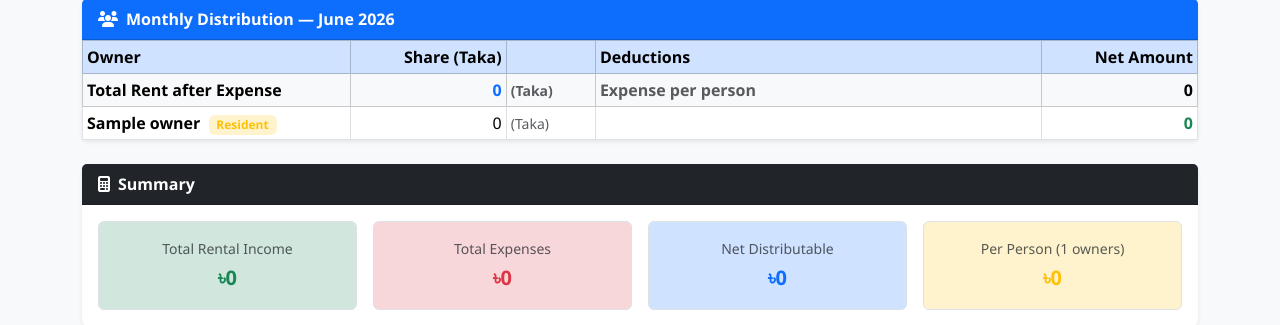
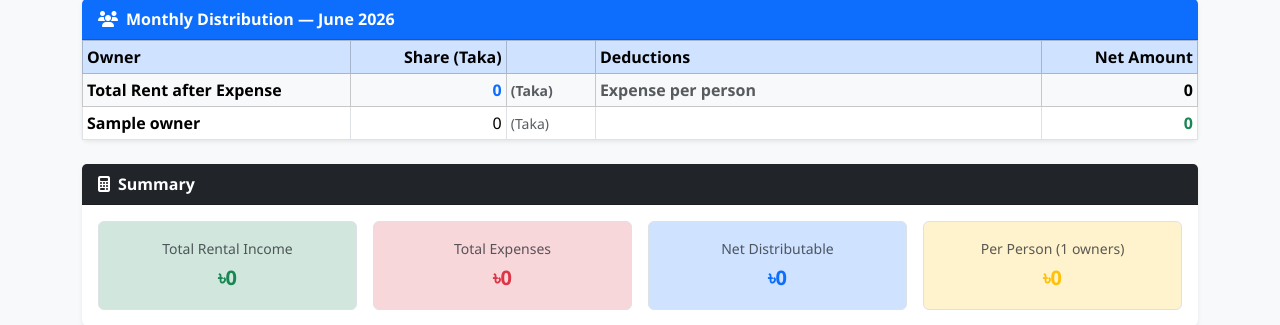
Before and after one commit to nobelna/bari-maintenance, a Django app: page /report/ in a window 1280 px wide. Shown: the part 595-920 px from the top of the page. Run offline with Django 5.2, Linux system fonts and the light colour scheme; tables that the repository leaves empty hold one stand-in row (values such as "Sample post").

Commit message:
Remove Resident badge from distribution and report pages

```diff
--- a/templates/core/distribution.html
+++ b/templates/core/distribution.html
@@ -64,7 +64,6 @@
           <tr>
             <td class="ps-3">
               <span class="fw-semibold">{{ row.owner.name }}</span>
-              {% if row.owner.is_resident %}<span class="badge bg-warning-subtle text-warning ms-1">Resident</span>{% endif %}
               {% if row.saved %}<span class="badge bg-success-subtle text-success ms-1"><i class="fas fa-check"></i> Saved</span>{% endif %}
             </td>
             <td class="text-end">&#2547;{{ row.gross|floatformat:0 }}</td>
--- a/templates/core/report.html
+++ b/templates/core/report.html
@@ -172,7 +172,6 @@
         <tr>
           <td class="fw-semibold">
             {{ row.owner.name }}
-            {% if row.owner.is_resident %}<span class="badge bg-warning-subtle text-warning ms-1 small">Resident</span>{% endif %}
           </td>
           <td class="text-end">{{ row.gross|floatformat:0 }}</td>
           <td class="text-muted small">(Taka)</td>
```
